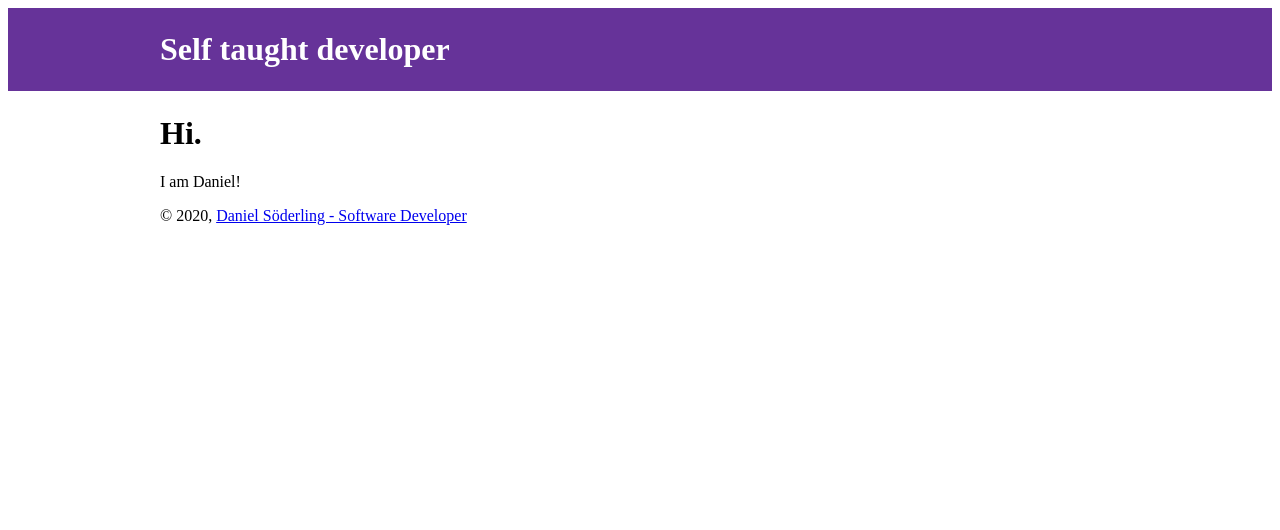
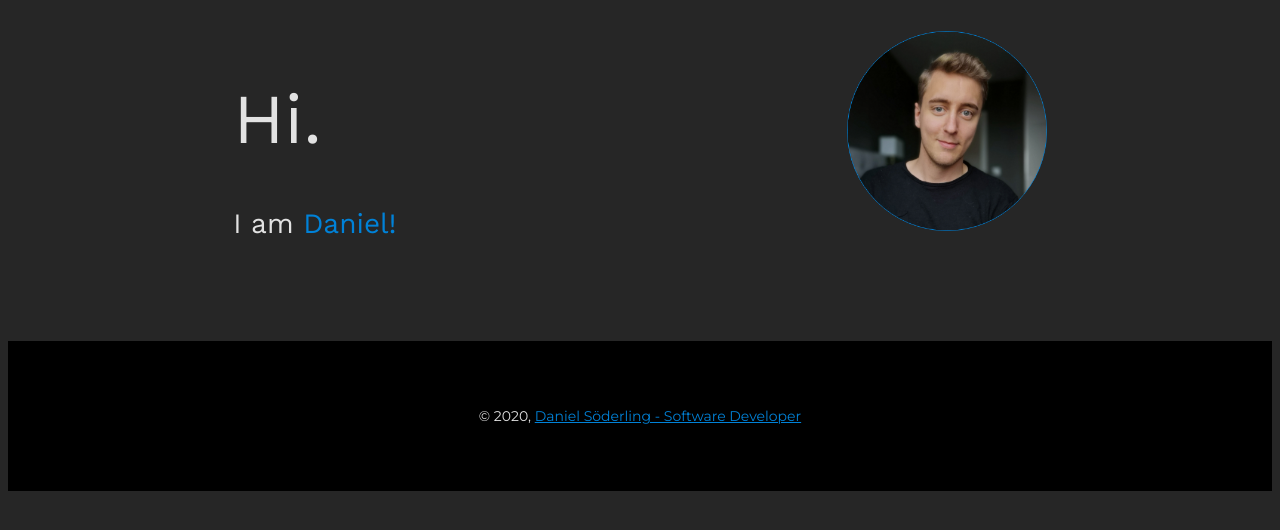
Before and after one commit to dsod/dsod.dev, a Gatsby site: page / in a window 1280 px wide. Built offline with nearby package versions, Linux system fonts and the light colour scheme; Gatsby itself is replaced by a stand-in of ours.

Commit message:
Changed picture and added some basic styles

```diff
--- a/gatsby-config.js
+++ b/gatsby-config.js
@@ -16,5 +16,12 @@ module.exports = {
     `gatsby-transformer-sharp`,
     `gatsby-plugin-sharp`,
     `gatsby-plugin-sass`,
+    {
+      resolve: `gatsby-plugin-google-fonts`,
+      options: {
+        fonts: [`Work Sans`, `Montserrat`],
+        display: "swap",
+      },
+    },
   ],
 }
--- a/package.json
+++ b/package.json
@@ -7,6 +7,7 @@
   "dependencies": {
     "gatsby": "^2.23.10",
     "gatsby-image": "^2.4.8",
+    "gatsby-plugin-google-fonts": "^1.0.1",
     "gatsby-plugin-offline": "^3.2.12",
     "gatsby-plugin-react-helmet": "^3.3.5",
     "gatsby-plugin-sass": "^2.3.10",
@@ -29,7 +30,7 @@
   "license": "MIT",
   "scripts": {
     "build": "gatsby build",
-    "develop": "gatsby develop",
+    "develop": "GATSBY_GRAPHQL_IDE=playground gatsby develop",
     "format": "prettier --write \"**/*.{js,jsx,ts,tsx,json,md}\"",
     "start": "npm run develop",
     "serve": "gatsby serve",
--- /dev/null
+++ b/src/components/footer.tsx
@@ -0,0 +1,14 @@
+import React from "react"
+
+const Footer = () => {
+  return (
+    <footer>
+      <p>
+        © {new Date().getFullYear()},{` `}
+        <a href="https://dsod.dev">Daniel Söderling - Software Developer</a>
+      </p>
+    </footer>
+  )
+}
+
+export default Footer
--- a/src/components/header.tsx
+++ b/src/components/header.tsx
@@ -1,14 +1,10 @@
 import { Link } from "gatsby"
 import PropTypes from "prop-types"
 import React from "react"
+import ProfileImage from "./images/profile"
 
 const Header = ({ siteTitle }) => (
-  <header
-    style={{
-      background: `rebeccapurple`,
-      marginBottom: `1.45rem`,
-    }}
-  >
+  <header>
     <div
       style={{
         margin: `0 auto`,
@@ -16,17 +12,19 @@ const Header = ({ siteTitle }) => (
         padding: `1.45rem 1.0875rem`,
       }}
     >
-      <h1 style={{ margin: 0 }}>
-        <Link
-          to="/"
-          style={{
-            color: `white`,
-            textDecoration: `none`,
-          }}
-        >
-          {siteTitle}
-        </Link>
-      </h1>
+      <h1>Hi.</h1>
+      <h3>
+        I am <span className="font-color-accent">Daniel!</span>
+      </h3>
+    </div>
+    <div
+      style={{
+        margin: `0 auto`,
+        width: 200,
+        padding: `1.45rem 1.0875rem`,
+      }}
+    >
+      <ProfileImage />
     </div>
   </header>
 )
--- /dev/null
+++ b/src/components/images/profile.tsx
@@ -0,0 +1,21 @@
+import React from "react"
+import { useStaticQuery, graphql } from "gatsby"
+import Img from "gatsby-image"
+
+const ProfileImage = () => {
+  const data = useStaticQuery(graphql`
+    query {
+      placeholderImage: file(relativePath: { eq: "profile@2x.png" }) {
+        childImageSharp {
+          fluid(maxWidth: 200) {
+            ...GatsbyImageSharpFluid
+          }
+        }
+      }
+    }
+  `)
+
+  return <Img fluid={data.placeholderImage.childImageSharp.fluid} />
+}
+
+export default ProfileImage
--- a/src/components/layout.scss
+++ b/src/components/layout.scss
@@ -0,0 +1,61 @@
+$accent-color: #0082d8;
+$light-color: #e2e2e2;
+$dark-color: #262626;
+
+body {
+  background-color: $dark-color;
+  color: $light-color;
+  font-family: Montserrat;
+  font-weight: normal;
+}
+
+header {
+  display: flex;
+  flex-flow: row wrap;
+}
+
+footer {
+  background-color: black;
+  height: 150px;
+  display: flex;
+  justify-content: center;
+  align-items: center;
+}
+
+main {
+  margin: 50px 0px;
+}
+
+h1,
+h2,
+h3,
+h4,
+h5 {
+  font-family: Work Sans;
+  font-weight: 300;
+}
+
+h1 {
+  font-size: 70px;
+}
+
+h2 {
+  font-size: 50px;
+}
+
+h3 {
+  font-size: 28px;
+}
+
+p,
+a {
+  font-size: 14px;
+}
+
+a {
+  color: #0082d8;
+}
+
+.font-color-accent {
+  color: $accent-color;
+}
--- a/src/components/layout.tsx
+++ b/src/components/layout.tsx
@@ -11,6 +11,7 @@ import { useStaticQuery, graphql } from "gatsby"
 
 import Header from "./header"
 import "./layout.scss"
+import Footer from "./footer"
 
 const Layout = ({ children }) => {
   const data = useStaticQuery(graphql`
@@ -26,19 +27,9 @@ const Layout = ({ children }) => {
   return (
     <>
       <Header siteTitle={data.site.siteMetadata.title} />
-      <div
-        style={{
-          margin: `0 auto`,
-          maxWidth: 960,
-          padding: `0 1.0875rem 1.45rem`,
-        }}
-      >
-        <main>{children}</main>
-        <footer>
-          © {new Date().getFullYear()},{` `}
-          <a href="https://dsod.dev">Daniel Söderling - Software Developer</a>
-        </footer>
-      </div>
+
+      <main>{children}</main>
+      <Footer />
     </>
   )
 }
--- a/src/pages/index.tsx
+++ b/src/pages/index.tsx
@@ -1,15 +1,11 @@
 import React from "react"
-import { Link } from "gatsby"
 
 import Layout from "../components/layout"
-import Image from "../components/image"
 import SEO from "../components/seo"
 
 const IndexPage = () => (
   <Layout>
-    <SEO title="Home" />
-    <h1>Hi.</h1>
-    <p>I am Daniel!</p>
+    <SEO title="Daniel Söderling - Portfolio" />
   </Layout>
 )
 
--- a/wrangler.toml
+++ b/wrangler.toml
@@ -3,7 +3,7 @@ type = "webpack"
 workers_dev = false
 
 [env.production]
-route = "dsod.dev/*"
+route = "*dsod.dev/*"
 
 [site]
 bucket = "./public"
```
Also changed, not shown: src/components/image.tsx (deleted, +0 -32 lines), 1 other file.
